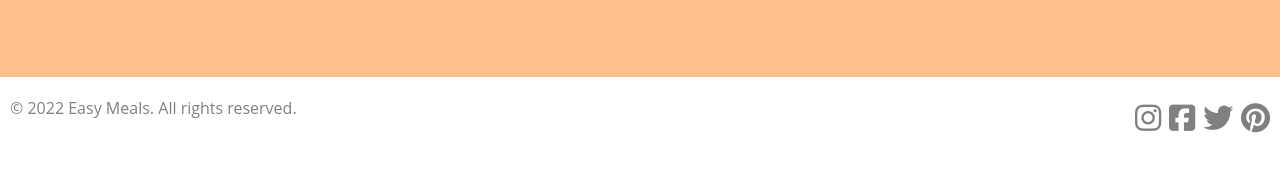
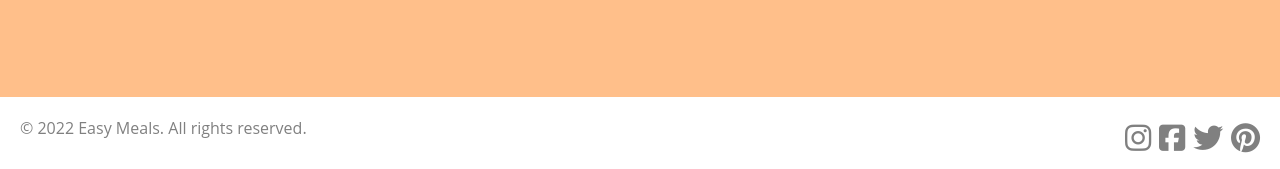
Before and after one commit to arozmus-deloitte/Zadanie-HTML-CSS, a website: page pages/home.html in a window 1280 px wide. Shown: the part 1853-2022 px from the top of the page. Drawn offline with Linux system fonts and the light colour scheme; some icons are missing.

Commit message:
Delete margin from bottom

```diff
--- a/resources/css/home.css
+++ b/resources/css/home.css
@@ -156,7 +156,6 @@ p1{
     justify-content: center;
     place-items: center;
     padding: 30px;
-    margin: -10px;
 }
 
 
@@ -211,7 +210,6 @@ p1{
     height: 2rem;
     color: gray;
     padding: 20px;
-    margin: -10px;
 }
 
 .textBottom {
--- a/resources/css/recipes.css
+++ b/resources/css/recipes.css
@@ -141,7 +141,6 @@ a:hover{
     height: 2rem;
     color: gray;
     padding: 20px;
-    margin: -10px;
     position: relative;
 }
 
```
